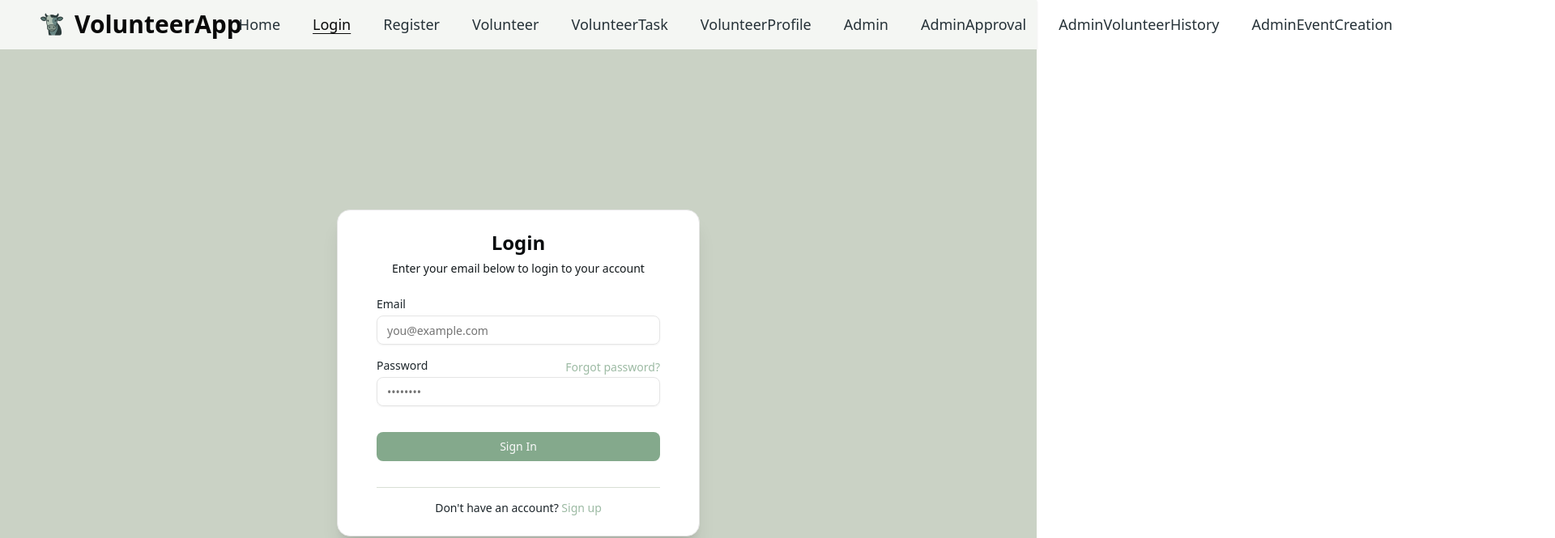
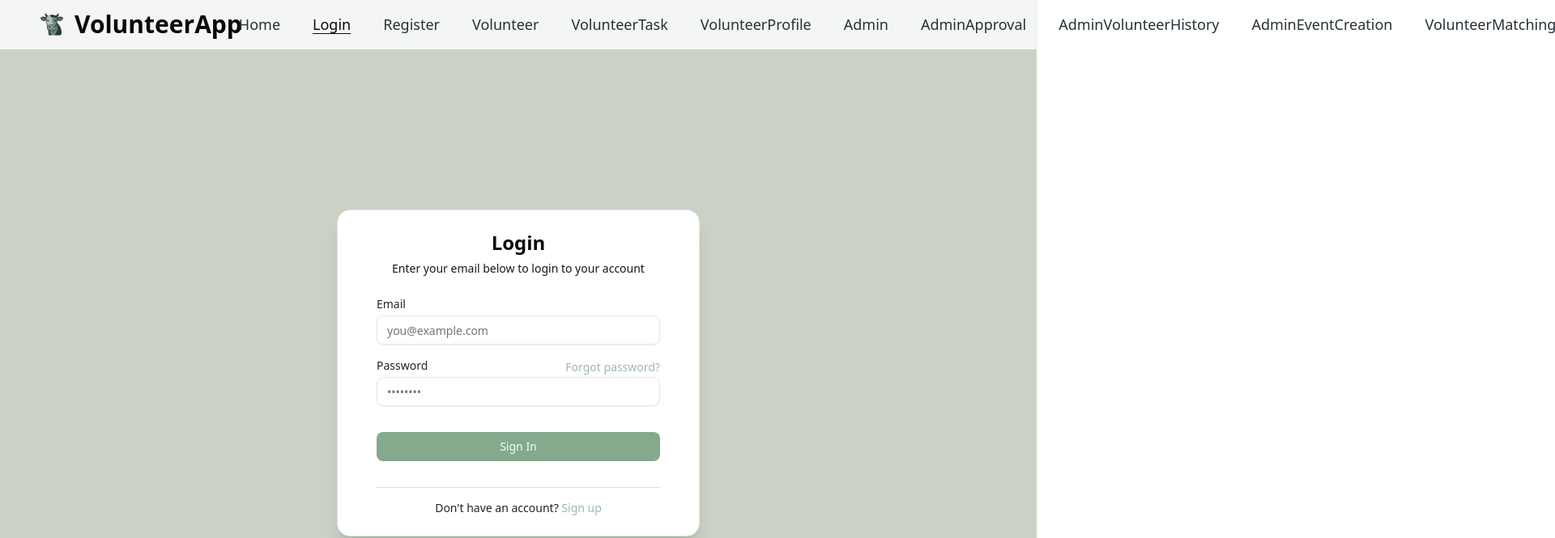
Before and after one commit to adamgj3030/volunteer-app, a React (Vite) app in the folder frontend/: page /login in a window 1280 px wide. Shown: the top 665 px of the page at 81% size, 1920 px wide, since content can reach past the window. Built offline with nearby package versions, Linux system fonts and the light colour scheme.

Commit message:
updated small thingys

```diff
--- a/frontend/src/App.tsx
+++ b/frontend/src/App.tsx
@@ -11,8 +11,6 @@ import Login from "./pages/Login.tsx";
 import LandingPage from "./pages/LandingPage2.tsx";
 import RegisterPage from './pages/Register.tsx'
 import VolunteerMatchingPage from './pages/MatchVolunteers.tsx'
-import './App.css'
-
 
 function App() {
 
--- a/frontend/src/components/Navbar.tsx
+++ b/frontend/src/components/Navbar.tsx
@@ -16,6 +16,7 @@ const navItems = [
   { name: 'AdminApproval', href: '/admin/approval' },
   { name: 'AdminVolunteerHistory', href: '/admin/history' },
   { name: 'AdminEventCreation', href: '/admin/event/creation' },
+  { name: 'VolunteerMatching', href: '/volunteer/matching' },
 ];
 
 export default function Navbar() {
```
